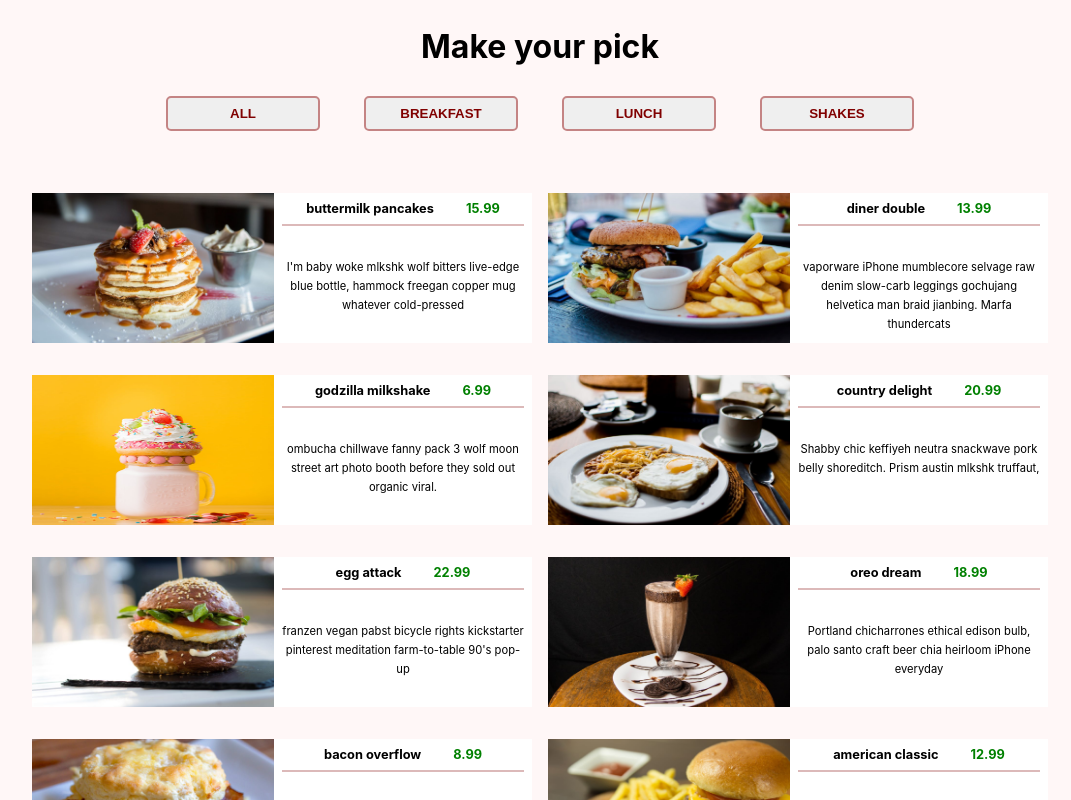
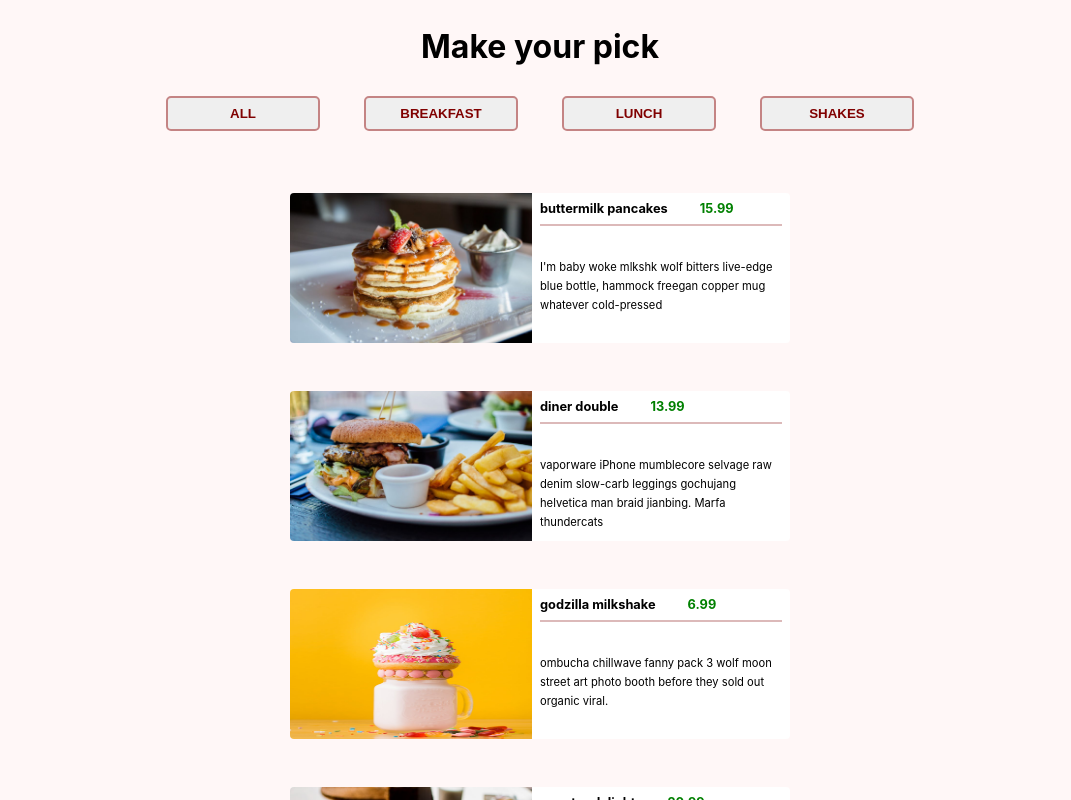
Before and after one commit to BSlaven/menu-app, a React (Vite) app: page / in a window 1280 px wide. Shown: the top 800 px of the page, without its empty margins (100-1171 px from the left). Built offline with nearby package versions, Linux system fonts and the light colour scheme.

Commit message:
set margin of menu items to 0 auto

```diff
--- a/src/App.module.css
+++ b/src/App.module.css
@@ -1,6 +1,6 @@
 .App {
   width: 100%;
-  max-width: 1200px;
+  max-width: 1400px;
   margin: 0 auto;
   background-color: rgb(255, 247, 247);
   min-height: 100vh;
--- a/src/components/Menu/Menu.module.css
+++ b/src/components/Menu/Menu.module.css
@@ -1,13 +1,12 @@
 .menu {
-  text-align: center;
+  width: 80%;
   padding: 2rem;
+  justify-self: center;
   display: grid;
   grid-template-columns: repeat(auto-fit, minmax(500px, 1fr));
-  gap: 1rem;
+  gap: 2rem;
 }
 
-@media screen and (min-width: 800px) {
-  .menu {
-    grid-template-columns: 1fr 1fr;
-  }
+.menu * {
+  margin: 0 auto;
 }
--- a/src/components/MenuItem/MenuItem.module.css
+++ b/src/components/MenuItem/MenuItem.module.css
@@ -6,6 +6,8 @@
   max-width: 500px;
   display: flex;
   margin-bottom: 1rem;
+  border-radius: 4px;
+  overflow: hidden;
 }
 
 .imageContainer {
```
